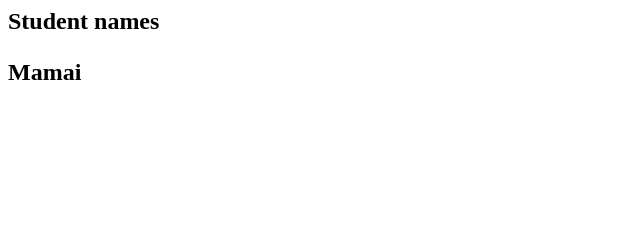
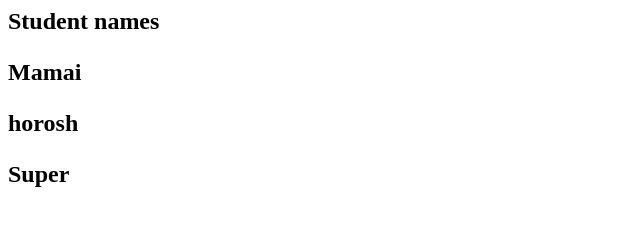
Before and after one commit to nurtilekmamaev/MyProject, a plain HTML site: page index.html in a window 1280 px wide. Shown: the whole page, without its empty margins (0-640 px from the left). Drawn offline with Linux system fonts and the light colour scheme.

Commit message:
Added Student

```diff
--- a/index.html
+++ b/index.html
@@ -1,2 +1,4 @@
 <h2>Student names<h2>
 <p>Mamai<p>
+<p>horosh<p>
+<p>Super<p>
```
